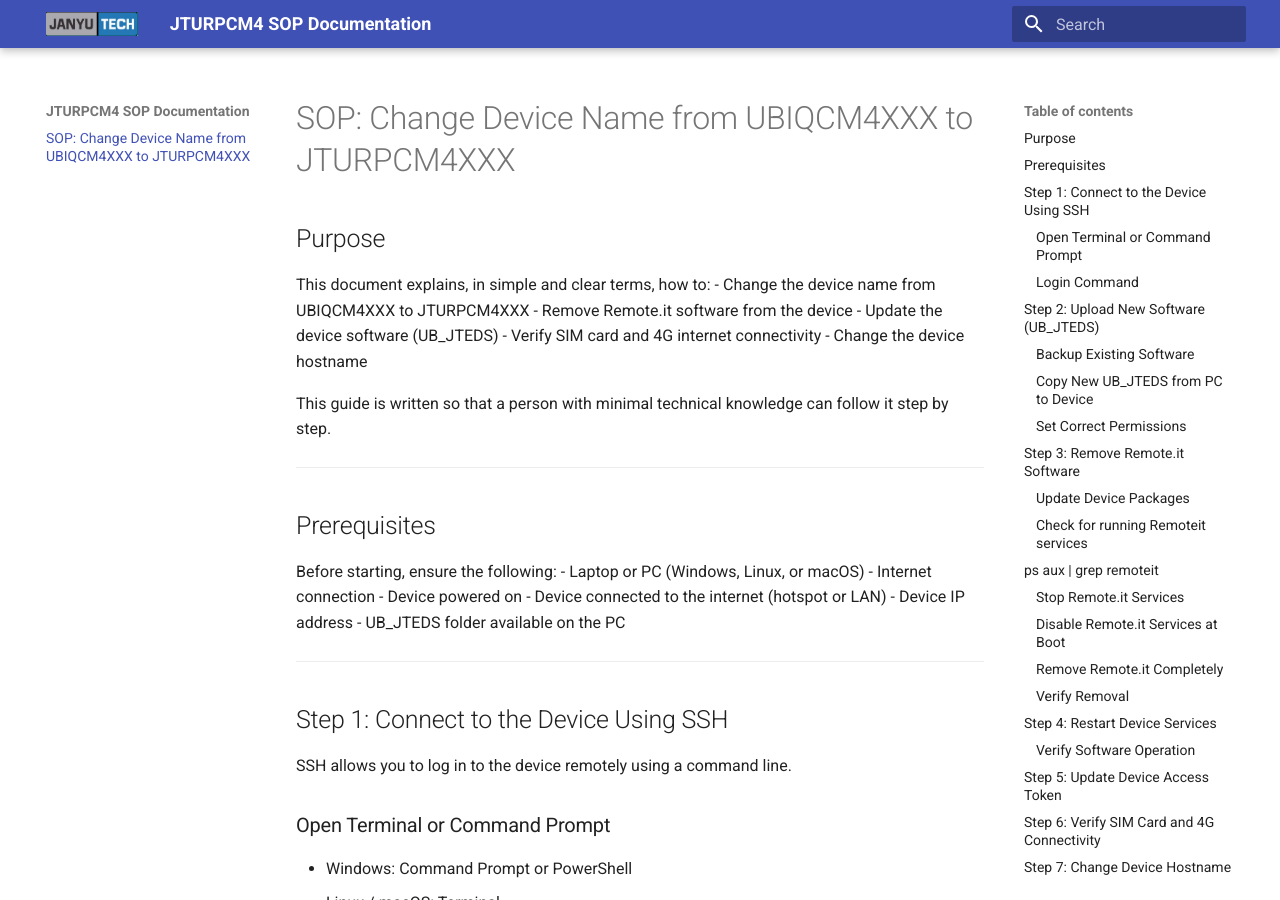
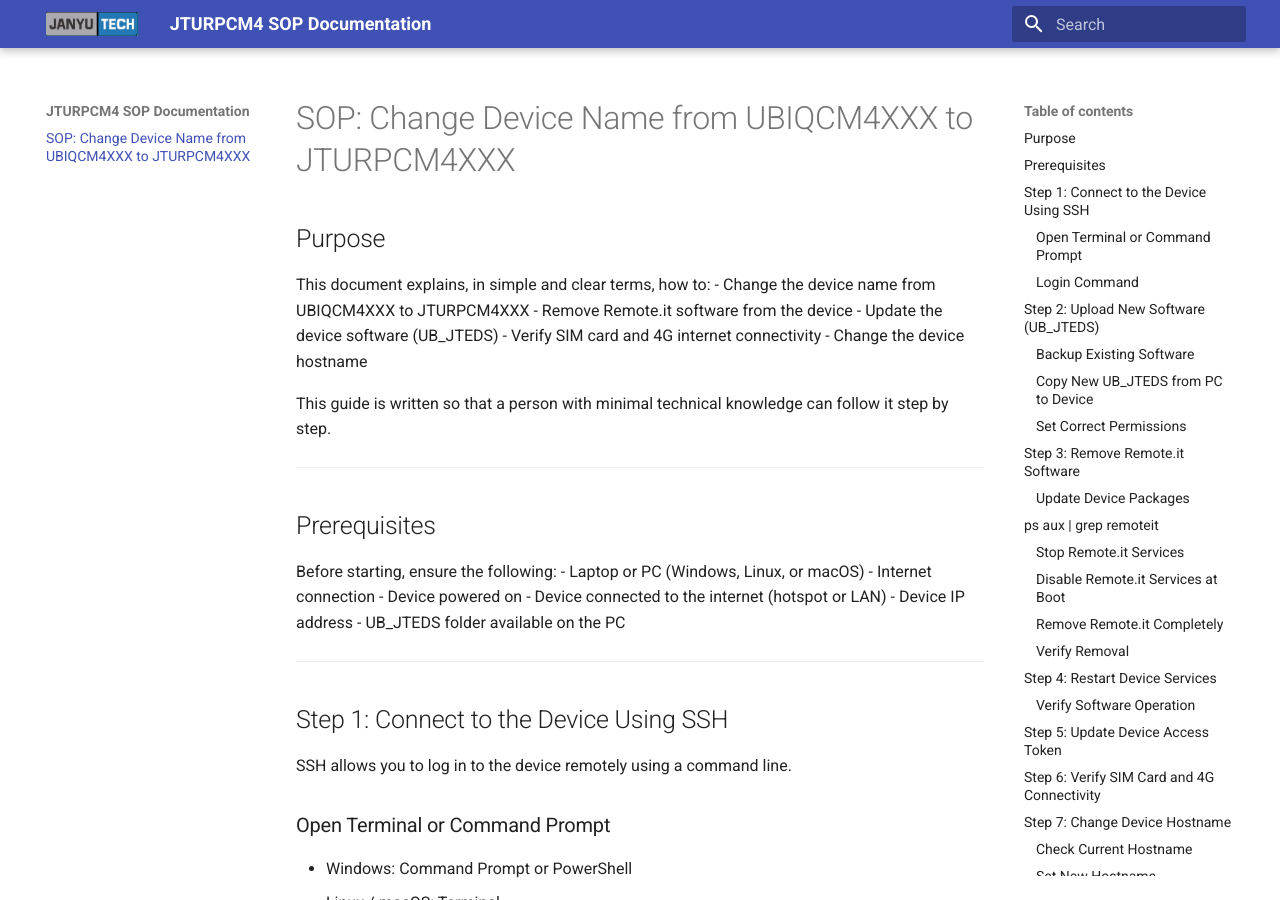
Before and after one commit to Saikatdey4568/JTURPCM4-SOP, an MkDocs documentation site: the page built from docs/index.md, in a window 1280 px wide and 900 px high. Built offline with MkDocs 1.6.1 and Material for MkDocs 9.7.7, drawn with Linux system fonts in a browser that asks for light colours.

Commit message:
Update SOP

````diff
--- a/docs/index.md
+++ b/docs/index.md
@@ -108,7 +108,7 @@
 ```
 This might take some time
 
-### Check for running Remoteit services
+Check for running Remoteit services
 
 ```bash
 ps aux | grep remoteit
````
